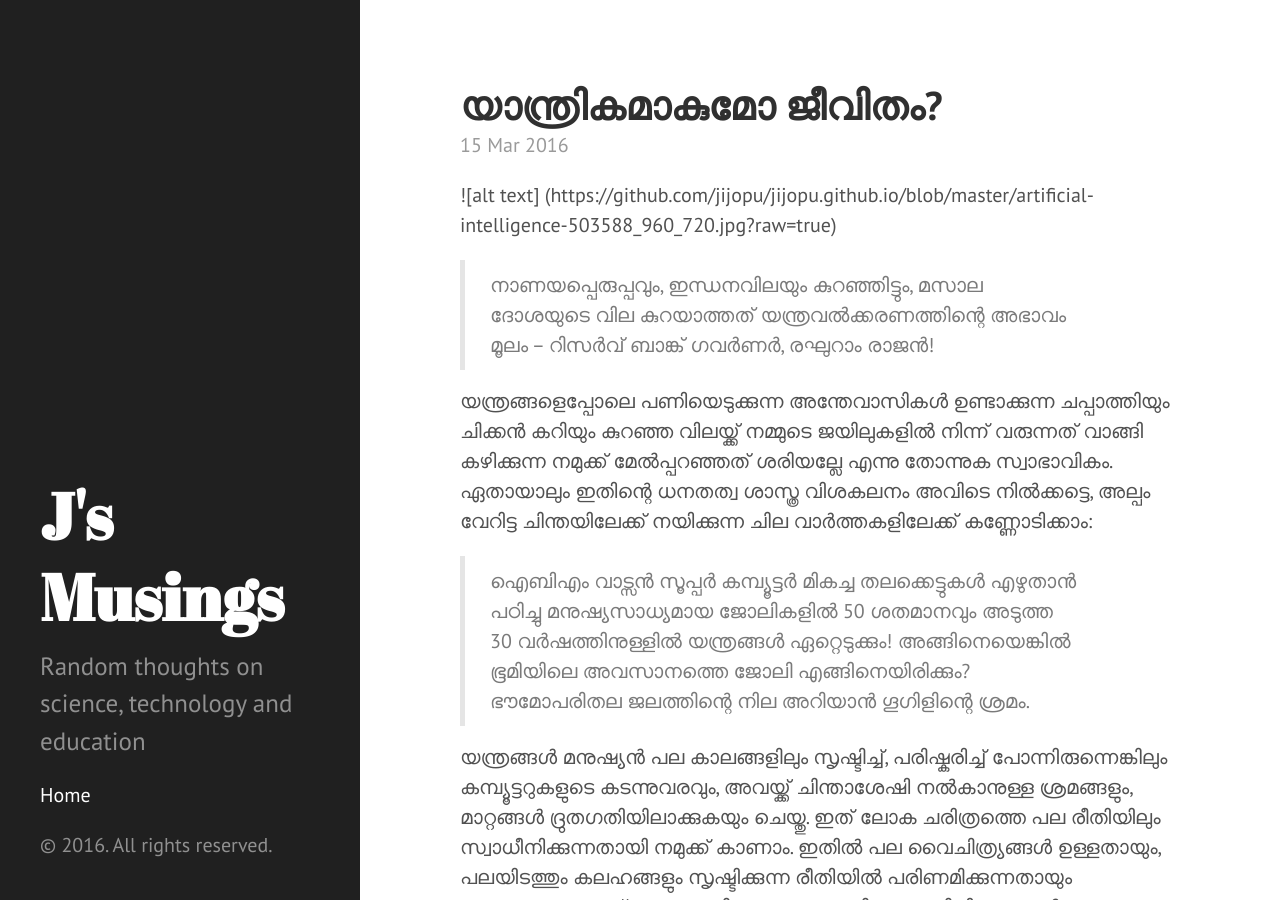
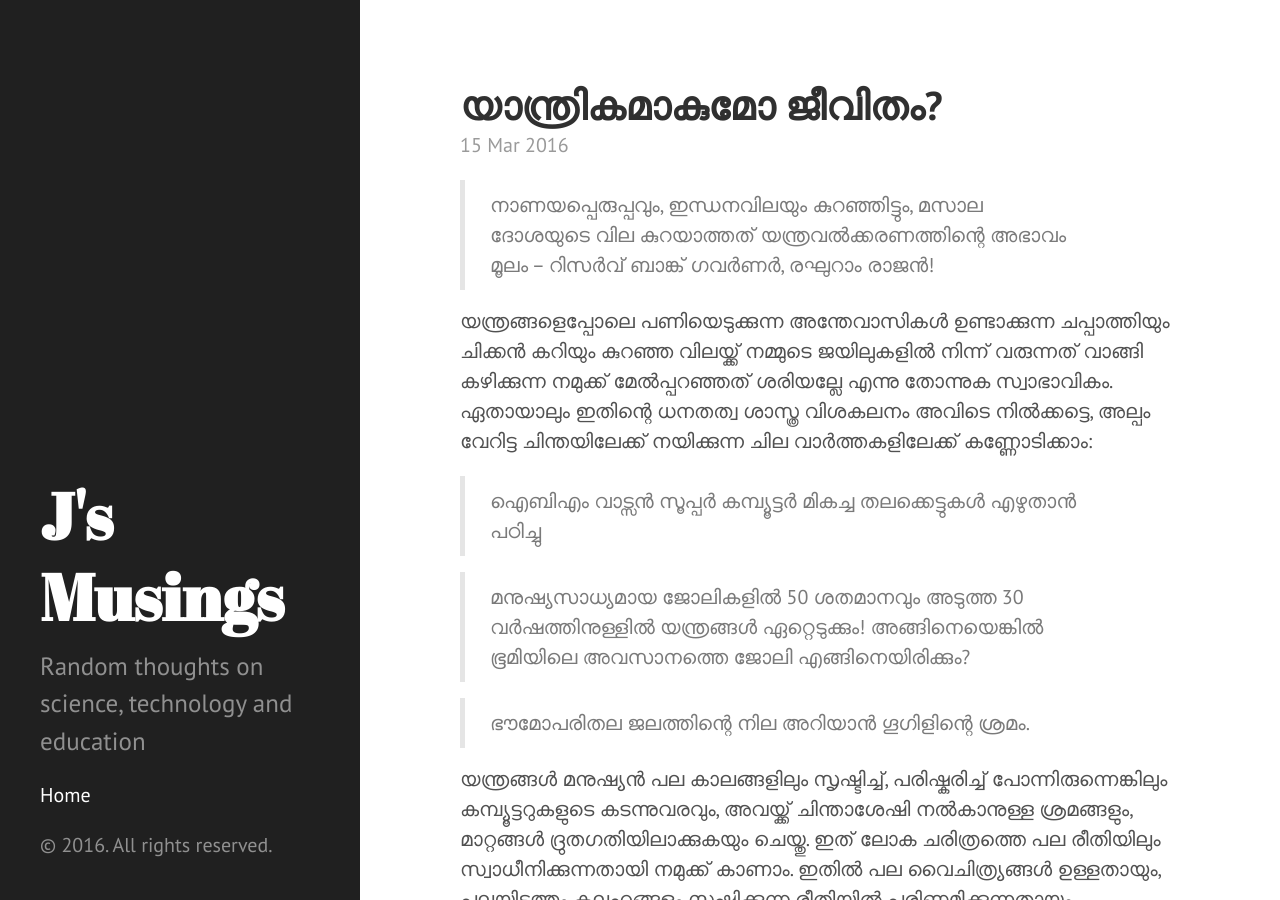
Before and after one commit to nishad/jijopu.github.io, a Jekyll site: the page built from _posts/2016-03-15-.markdown, in a window 1280 px wide and 900 px high. Built offline with Jekyll 4.4.1, drawn with Linux system fonts in a browser that asks for light colours.

Commit message:
Post update: യാന്ത്രികമാകുമോ ജീവിതം?

```diff
--- a/_posts/2016-03-15-.markdown
+++ b/_posts/2016-03-15-.markdown
@@ -6,14 +6,14 @@ tags: [Artificial, Intelligence, Future, Machine, Learning, Robotics, Malayalam,
 categories: [Technology]
 permalink: ai
 ---
-![alt text] (https://github.com/jijopu/jijopu.github.io/blob/master/artificial-intelligence-503588_960_720.jpg?raw=true)
-
 >നാണയപ്പെരുപ്പവും, ഇന്ധനവിലയും കുറഞ്ഞിട്ടും, മസാല ദോശയുടെ വില കുറയാത്തത് യന്ത്രവൽക്കരണത്തിന്റെ അഭാവം മൂലം – റിസർവ് ബാങ്ക് ഗവർണർ, രഘുറാം രാജൻ!
 
 യന്ത്രങ്ങളെപ്പോലെ പണിയെടുക്കുന്ന അന്തേവാസികൾ ഉണ്ടാക്കുന്ന ചപ്പാത്തിയും ചിക്കൻ കറിയും കുറഞ്ഞ വിലയ്ക്ക് നമ്മുടെ ജയിലുകളിൽ നിന്ന് വരുന്നത് വാങ്ങി കഴിക്കുന്ന നമുക്ക് മേൽപ്പറഞ്ഞത് ശരിയല്ലേ എന്നു തോന്നുക സ്വാഭാവികം. ഏതായാലും ഇതിന്റെ ധനതത്വ ശാസ്ത്ര വിശകലനം അവിടെ നിൽക്കട്ടെ, അല്പം വേറിട്ട ചിന്തയിലേക്ക് നയിക്കുന്ന ചില വാർത്തകളിലേക്ക് കണ്ണോടിക്കാം:
 
 > ഐബിഎം വാട്സൻ സൂപ്പർ കമ്പ്യൂട്ടർ മികച്ച തലക്കെട്ടുകൾ എഴുതാൻ പഠിച്ചു
+
 >മനുഷ്യസാധ്യമായ ജോലികളിൽ 50 ശതമാനവും അടുത്ത 30 വർഷത്തിനുള്ളിൽ യന്ത്രങ്ങൾ ഏറ്റെടുക്കും! അങ്ങിനെയെങ്കിൽ ഭൂമിയിലെ അവസാനത്തെ ജോലി എങ്ങിനെയിരിക്കും?
+
 >ഭൗമോപരിതല ജലത്തിന്റെ നില അറിയാൻ ഗൂഗിളിന്റെ ശ്രമം.
 
 യന്ത്രങ്ങൾ മനുഷ്യൻ പല കാലങ്ങളിലും സൃഷ്ടിച്ച്, പരിഷ്കരിച്ച് പോന്നിരുന്നെങ്കിലും കമ്പ്യൂട്ടറുകളുടെ കടന്നുവരവും, അവയ്ക്ക് ചിന്താശേഷി നൽകാനുള്ള ശ്രമങ്ങളും, മാറ്റങ്ങൾ ദ്രുതഗതിയിലാക്കുകയും ചെയ്തു. ഇത് ലോക ചരിത്രത്തെ പല രീതിയിലും സ്വാധീനിക്കുന്നതായി നമുക്ക് കാണാം. ഇതിൽ പല വൈചിത്ര്യങ്ങൾ ഉള്ളതായും, പലയിടത്തും കലഹങ്ങളും സൃഷ്ടിക്കുന്ന രീതിയിൽ പരിണമിക്കുന്നതായും കാണാവുന്നതാണ്. സാമ്പത്തിക മാന്ദ്യം സൃഷ്ടിച്ച തൊഴിലില്ലായ്മകൾ ലോകത്തെമ്പാടും ഒരു രാഷ്ട്രീയ ആയുധമായി മാറുമ്പോൾ, മാറി മാറി വരുന്ന അധികാരികൾ ഇതിന് പരിഹാരമായി കൂടുതൽ തൊഴിലവസരങ്ങൾ സൃഷ്ടിക്കുന്നതിനേക്കാൾ യന്ത്രവൽക്കരണത്തിലൂടെ സാമ്പത്തിക അഭിവൃദ്ധി എന്ന വഴിക്ക് തന്നെ ചിന്തിക്കുന്നതായി കാണാം. ഇതിനർത്ഥം കുറെക്കാലം കഴിയുമ്പോൾ മനുഷ്യരെല്ലാം പുരാതന ആഥൻസ് പൗരന്മാരെപ്പോലെ ഇഷ്ട വിനോദങ്ങളിലും, ആശയ കൈമാറ്റങ്ങളിലും മുഴുകി പ്രവർത്തികളെല്ലാം യന്ത്രങ്ങൾക്ക് നൽകി ജീവിതം മുന്നോട്ട് നയിക്കുമോ? അതോ ഒരു പടി കൂടെ കടന്ന് റോമൻ പൗരന്മാരെപ്പോലെ സ്വയം നാശത്തിലേക്ക് എത്തിച്ചേരുമോ? ഇന്നത്തെ യന്ത്രവൽക്കരണത്തിന്റെ കടന്ന് വരവ് എങ്ങിനെയാണെന്ന് ഒന്ന് പരിശോധിക്കാം.
```
